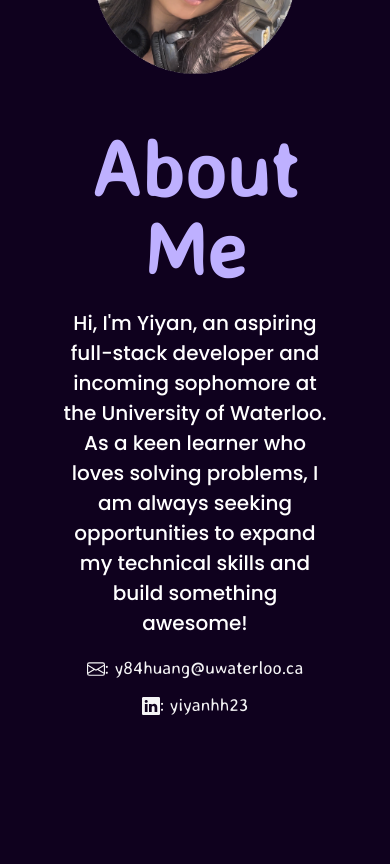
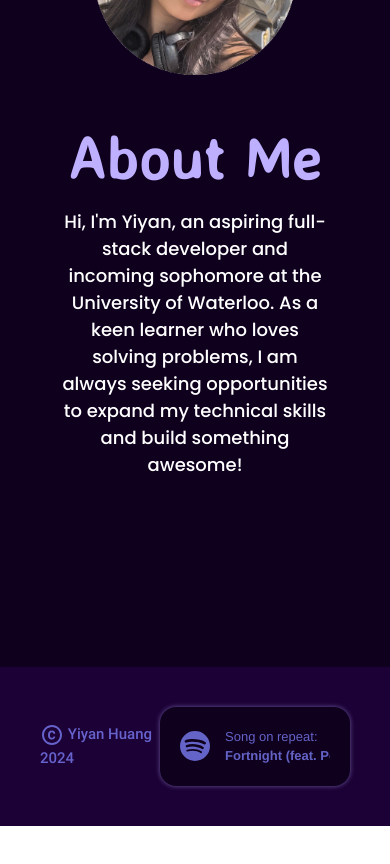
Before and after one commit to yiyan023/Personal-Website, a React (Create React App) app: page / in a window 390 px wide. Shown: the part 1100-1964 px from the top of the page. After the commit the page ends 1926 px from the top, so only its background shows below. Built offline with nearby package versions, Linux system fonts and the light colour scheme.

Commit message:
Changes from Yesterday

```diff
--- a/src/components/NavBar.js
+++ b/src/components/NavBar.js
@@ -8,6 +8,7 @@ import logo from '../assets/yh.png';
 import Insta from '../assets/instagram.png';
 import GitHub from '../assets/github.png';
 import LinkedIn from '../assets/linkedin.png'
+import Gmail from '../assets/email.png'
 
 export const NavBar = () => {
     const [activeLink, setActiveLink] = useState("home");
@@ -68,6 +69,7 @@ export const NavBar = () => {
 								<a href="https://www.instagram.com/yiyanhh" className="social-buttons" target="blank"><img src={Insta}/></a>
 								<a href="https://github.com/yiyan023" className="social-buttons" target="blank"><img src={GitHub}/></a>
 								<a href="https://www.linkedin.com/in/yiyanhh23/" className="social-buttons" target="blank"><img src={LinkedIn}/></a>
+								<a href="mailto:y84huang@uwaterloo.ca" className="social-buttons" target="blank"><img src={Gmail}/></a>
 							</div>
 						</span>
 					</Navbar.Collapse>
--- a/src/components/homepage/About.js
+++ b/src/components/homepage/About.js
@@ -24,8 +24,6 @@ export const About = () => {
 					<Col className="text-center text-xl-start d-flex flex-column justify-content-center align-items-center align-items-xl-start" xs={12} md={8} xl={6}>
 						<h1 data-aos="fade-in" data-aos-delay="500">{`About Me`}</h1>
 						<p className="introduction" data-aos="fade-in" data-aos-delay="1250">Hi, I'm Yiyan, an aspiring full-stack developer and incoming sophomore at the University of Waterloo. As a keen learner who loves solving problems, I am always seeking opportunities to expand my technical skills and build something awesome!</p>
-						<a data-aos="fade-in" data-aos-delay="2000" href="mailto:y84huang@uwaterloo.ca" target="blank">   <Envelope />: y84huang@uwaterloo.ca</a>
-						<a data-aos="fade-in" data-aos-delay="2000" href="https://www.linkedin.com/in/yiyanhh23/" target="blank">   <Linkedin />: yiyanhh23</a>
 					</Col>
 				</Row>
 			</Container>
--- a/src/styling/homepage/about.css
+++ b/src/styling/homepage/about.css
@@ -6,7 +6,6 @@
   }
 
   .about h1 {
-	font-size: 80px;
 	font-weight: 700;
 	letter-spacing: 0.8px;
 	line-height: 1;
@@ -20,7 +19,6 @@
   }
 
   .about .introduction {
-	font-size: 20px;
 	font-family: Poppins;
 	max-width: 500px;
 	color: rgb(255, 255, 255);
@@ -41,3 +39,43 @@
   .about a:active {
 	color: #a08bfd;
   }
+
+  @media(min-width: 1200px) {
+	.about h1 {
+		font-size: 80px;
+	}
+
+	.about .introduction {
+		font-size: 20px;
+	}
+  }
+
+  @media(max-width: 1199px) {
+	.about h1 {
+		font-size: 80px;
+	}
+
+	.about .introduction {
+		font-size: 20px;
+	}
+  }
+
+  @media(max-width: 576px) {
+	.about h1 {
+		font-size: 60px;
+	}
+
+	.about .introduction {
+		font-size: 18px;
+	}
+  }
+
+  @media(max-width: 300px) {
+	.about h1 {
+		font-size: 40px;
+	}
+
+	.about .introduction {
+		font-size: 15px;
+	}
+  }
```
Also changed, not shown: src/assets/email.png (added).
